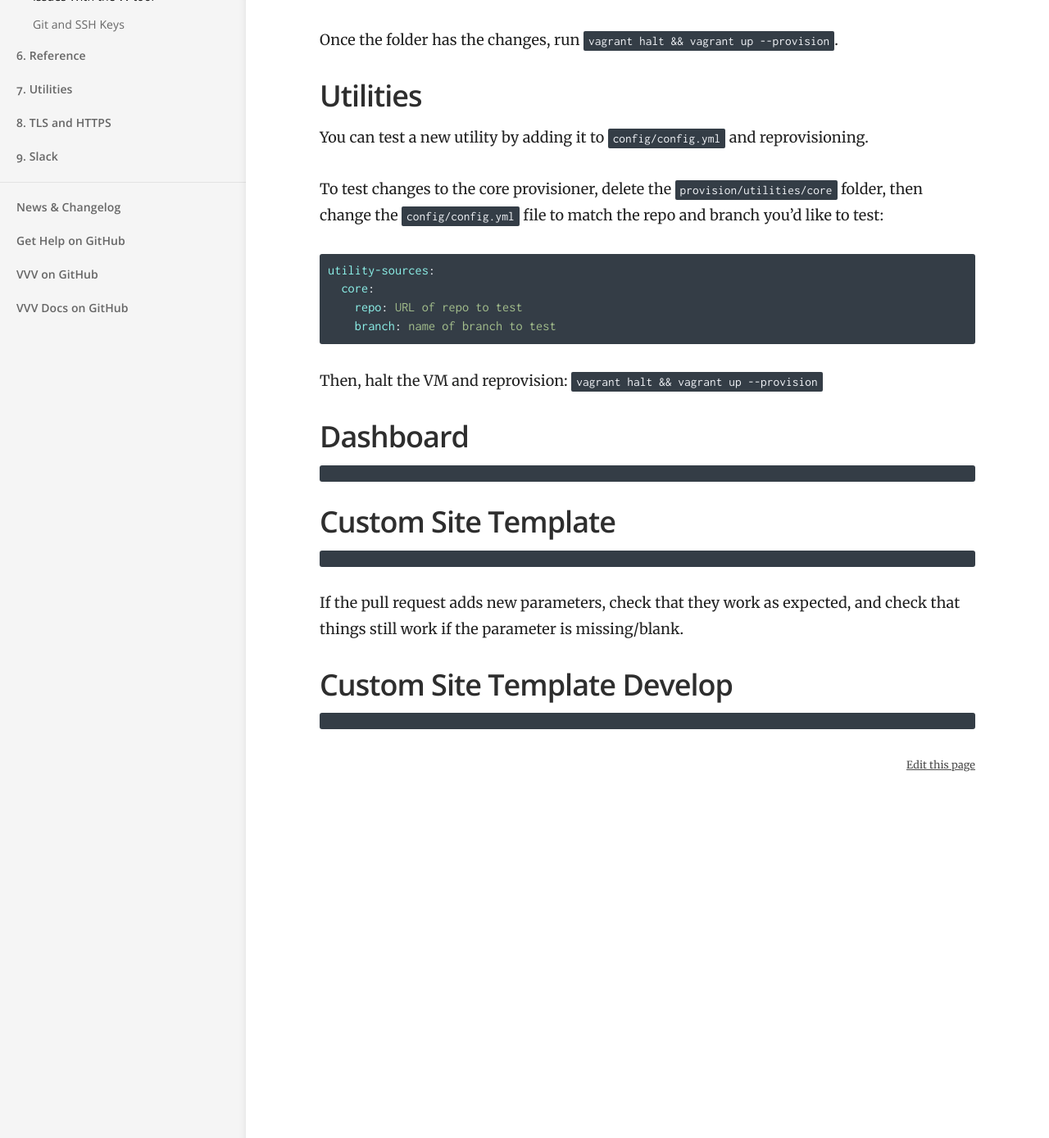
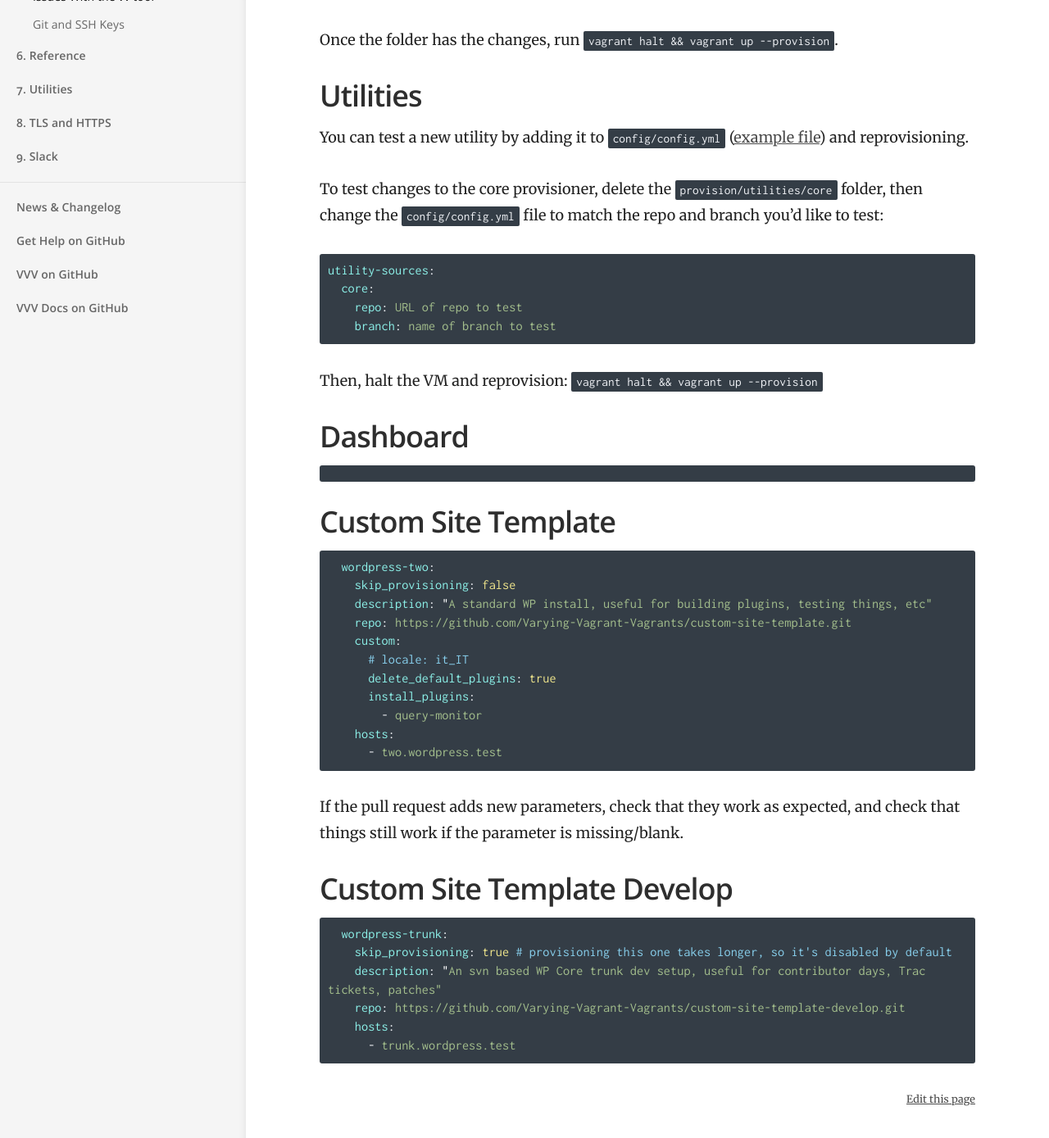
Before and after one commit to Varying-Vagrant-Vagrants/varyingvagrantvagrants.org, a Jekyll site: the page built from docs/en-US/troubleshooting/testing.md, in a window 1280 px wide and 1400 px high, scrolled down 513 px. Shown: the top 1389 px of the window at 82% size. Built offline with Jekyll 4.4.1, drawn with Linux system fonts in a browser that asks for light colours.

Commit message:
added example for custom site templates

````diff
--- a/docs/en-US/troubleshooting/testing.md
+++ b/docs/en-US/troubleshooting/testing.md
@@ -18,7 +18,7 @@ Once the folder has the changes, run `vagrant halt && vagrant up --provision`.
 
 ## Utilities
 
-You can test a new utility by adding it to `config/config.yml` and reprovisioning.
+You can test a new utility by adding it to `config/config.yml` ([example file](https://github.com/Varying-Vagrant-Vagrants/VVV/blob/develop/config/default-config.yml)) and reprovisioning.
 
 To test changes to the core provisioner, delete the `provision/utilities/core` folder, then change the `config/config.yml` file to match the repo and branch you'd like to test:
 
@@ -39,6 +39,17 @@ Then, halt the VM and reprovision: `vagrant halt && vagrant up --provision`
 ## Custom Site Template
 
 ```yaml
+  wordpress-two:
+    skip_provisioning: false
+    description: "A standard WP install, useful for building plugins, testing things, etc"
+    repo: https://github.com/Varying-Vagrant-Vagrants/custom-site-template.git
+    custom:
+      # locale: it_IT
+      delete_default_plugins: true
+      install_plugins:
+        - query-monitor
+    hosts:
+      - two.wordpress.test
 ```
 
 If the pull request adds new parameters, check that they work as expected, and check that things still work if the parameter is missing/blank.
@@ -46,4 +57,10 @@ If the pull request adds new parameters, check that they work as expected, and c
 ## Custom Site Template Develop
 
 ```yaml
+  wordpress-trunk:
+    skip_provisioning: true # provisioning this one takes longer, so it's disabled by default
+    description: "An svn based WP Core trunk dev setup, useful for contributor days, Trac tickets, patches"
+    repo: https://github.com/Varying-Vagrant-Vagrants/custom-site-template-develop.git
+    hosts:
+      - trunk.wordpress.test
 ```
````
